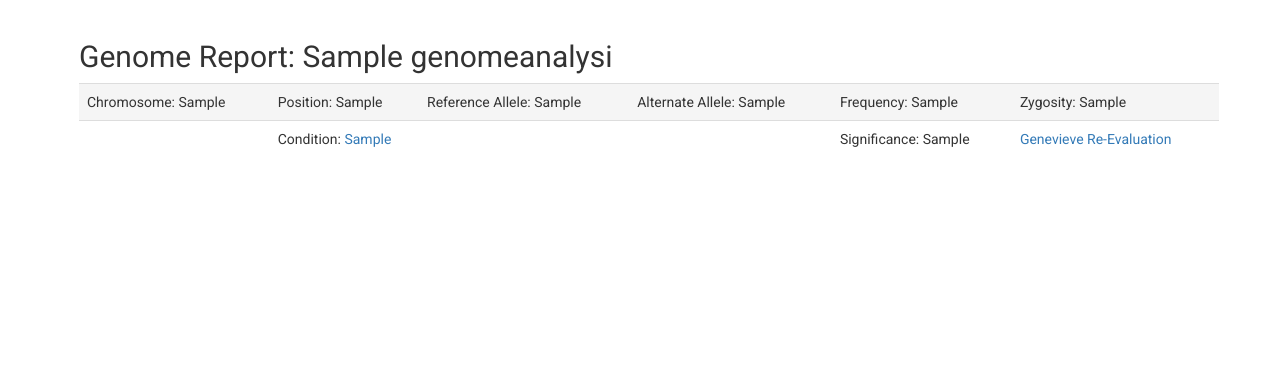
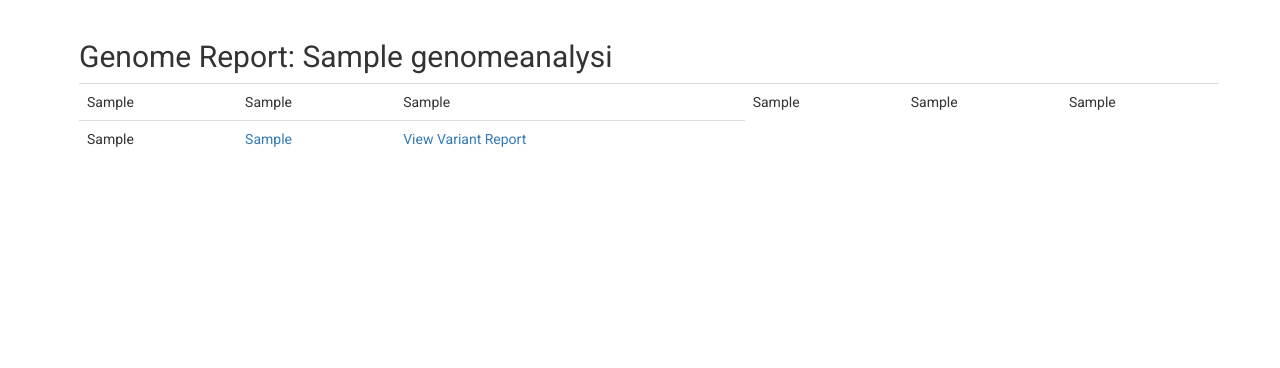
Before and after one commit to OpenHumans/archive-genevieve-201505, a Django app: page /genomes/report/1/ in a window 1280 px wide. Shown: the part 52-420 px from the top of the page. Run offline with Django 3.2, Linux system fonts and the light colour scheme; a user stored in the database is signed in; tables that the repository leaves empty hold one stand-in row (values such as "Sample post"); parts of the project's set-up code (start-up, migrations or seed data) failed here and were passed over; some libraries are stand-ins or nearby versions.

Commit message:
changed report page to ajax

```diff
--- a/genomes/models.py
+++ b/genomes/models.py
@@ -22,6 +22,17 @@ class GenomeAnalysis(models.Model):
     def __unicode__(self):
         return 'GenomeAnalysis for %s' % str(self.uploadfile)
 
+    def shared_data_as_dict(self):
+        return {
+            'user': str(self.user),
+            'name': self.name,
+            'timestamp': str(self.timestamp),
+            'uploadfile': str(self.uploadfile),
+            'processedfile': str(self.processedfile),
+            'genomeanalysisvariants_dataset':
+                {r.id: r.shared_data_as_dict() for r in self.genomeanalysisvariant_set.all()},
+            }
+
 
 class GenomeAnalysisVariant(models.Model):
     """Info specific to this genome-variant instance, e.g. zygosity"""
@@ -32,3 +43,8 @@ class GenomeAnalysisVariant(models.Model):
     def __unicode__(self):
         return ('GenomeAnalysisVariant for %s %s' % (str(self.genomeanalysis),
                                                      str(self.variant)))
+    def shared_data_as_dict(self):
+        return {
+            'zyg': self.zyg,
+            'variant_data': self.variant.shared_data_as_dict(),
+        }
--- a/genomes/templates/genomes/genomeanalysis_detail.html
+++ b/genomes/templates/genomes/genomeanalysis_detail.html
@@ -1,4 +1,8 @@
 {% extends "home.html" %}
+
+{% block head %}
+<script src="/static/js/variants.js"></script>
+{% endblock %}
 
 {% block title %}Genevieve Report{% endblock %}
 
@@ -17,8 +21,11 @@
 {% if genomeanalysis.genomeanalysisvariant_set.all %}
 <div class="table-responsive">
   <table class="table">
-    <thead></thead>
-    <tbody>
+    <thead>
+
+    </thead>
+    <tbody id="genome-variants-table">
+    {% comment "Comment Out Table" %}
     {% for genomevariant in genomeanalysis.genomeanalysisvariant_set.all|dictsort:"variant.freq" %}
     {% with genomevariant.variant as variant %}
       <tr class="active">
@@ -52,6 +59,7 @@
       {% endfor %}
     {% endwith %}
     {% endfor %}
+    {% endcomment %}
     </tbody>
   </table>
 </div>
--- a/genomes/urls.py
+++ b/genomes/urls.py
@@ -2,13 +2,15 @@
 """URLs for genome reports and variant information"""
 from django.conf.urls import patterns, url
 
-from .views import GenomeAnalysesView, GenomeReportView, ReportsJSON
-
+from .views import (GenomeAnalysesView, GenomeReportView,
+                    GenomeReportJSONView, ReportsJSON)
 
 urlpatterns = patterns(
     '',
     url(r'^$', GenomeAnalysesView.as_view(), name='reports_list'),
     url(r'^report/(?P<pk>\d+)/$', GenomeReportView.as_view(),
         name='report'),
+    url(r'^report/(?P<pk>\d+)/json$', GenomeReportJSONView.as_view(),
+        name='report-json'),
     url(r'get-reports/$', ReportsJSON.as_view(), name='get-reports'),
 )
--- a/genomes/views.py
+++ b/genomes/views.py
@@ -4,10 +4,13 @@ from django.views.generic.list import ListView
 from django.views.generic import View
 from django.utils.decorators import method_decorator
 
+from variants.models import Variant, ClinVarRecord
+from .models import GenomeAnalysis, GenomeAnalysisVariant
 from .models import GenomeAnalysis
 import json
 from django.http import HttpResponse
 from django.core import serializers
+
 
 class GenomeAnalysesView(ListView):
 
@@ -34,8 +37,8 @@ class BaseJSONDataView(View):
       - get_data(request): returns data to be returned by the view
     """
 
-    def get(self, request):
-        data = self.get_data(request)
+    def get(self, request, **kwargs):
+        data = self.get_data(request, **kwargs)
         return HttpResponse(json.dumps(data),
                             content_type='application/json')
 
@@ -45,3 +48,13 @@ class ReportsJSON(BaseJSONDataView):
     def get_data(request):
         genome_analyses = GenomeAnalysis.objects.filter(user=request.user)
         return serializers.serialize("json", genome_analyses)
+
+
+class GenomeReportJSONView(BaseJSONDataView):
+    def get(self, request, **kwargs):
+        print kwargs
+        return super(GenomeReportJSONView, self).get(request, **kwargs)
+
+    def get_data(self, request, **kwargs):
+        genome_report = GenomeAnalysis.objects.get(pk=kwargs['pk'])
+        return json.dumps(genome_report.shared_data_as_dict())
--- /dev/null
+++ b/static/js/variants.js
@@ -0,0 +1,39 @@
+var getData = function(){
+  $.ajax(
+    {
+      url: "/genomes/report/1/json",
+      dataType: "json"
+    }
+  ).done(function( data ) {
+    var obj = $.parseJSON(data);
+    console.log(obj['fields']);
+    for (var idx in obj['genomeanalysisvariants_dataset']){
+      $('#genome-variants-table')
+      .append($('<tr class="genome-variant"'+obj['genomeanalysisvariants_dataset'][idx]+'">')
+      .append($('<td class="variant-chrom">'+obj['genomeanalysisvariants_dataset'][idx]['variant_data']['chrom']+'</td>'))
+      .append($('<td class="variant-pos">'+obj['genomeanalysisvariants_dataset'][idx]['variant_data']['pos']+'</td>'))
+      .append($('<td class="variant-ref">'+obj['genomeanalysisvariants_dataset'][idx]['variant_data']['ref_allele']+'</td>'))
+      .append($('<td class="variant-alt">'+obj['genomeanalysisvariants_dataset'][idx]['variant_data']['alt_allele']+'</td>'))
+      .append($('<td class="variant-freq">'+obj['genomeanalysisvariants_dataset'][idx]['variant_data']['freq']+'</td>'))
+      .append($('<td class="genome-zyg">'+obj['genomeanalysisvariants_dataset'][idx]['zyg']+'</td>'))
+      )
+      for (var idx_2 in obj['genomeanalysisvariants_dataset'][idx]['variant_data']['clinvarrecords_dataset']){
+
+        conditionURL = '<a href="http://www.ncbi.nlm.nih.gov/clinvar/'+obj['genomeanalysisvariants_dataset'][idx]['variant_data']['clinvarrecords_dataset'][idx_2]['accnum']+'">'+obj['genomeanalysisvariants_dataset'][idx]['variant_data']['clinvarrecords_dataset'][idx_2]['condition']+'</a>';
+        commentaryURL = '<a href="/file_process/commentary/'+obj['genomeanalysisvariants_dataset'][idx]['variant_data']['clinvarrecords_dataset'][idx_2]+'"> View Variant Report</a>';
+
+        $('#genome-variants-table')
+        .append($('<tr class="genome-variant"'+obj['genomeanalysisvariants_dataset'][idx]['variant_data']['clinvarrecords_dataset'][idx_2]+'">')
+        .append($('<td class="clinvar-clnsig">'+obj['genomeanalysisvariants_dataset'][idx]['variant_data']['clinvarrecords_dataset'][idx_2]['clnsig']+'</td>'))
+        .append($('<td class="clinvar-condition">'+conditionURL+'</td>'))
+        .append($('<td class="clinvar-accnum">'+commentaryURL+'</td>'))
+        )
+      }
+      }
+    }
+  );
+}
+
+$(function(){
+  getData();
+});
--- a/variants/models.py
+++ b/variants/models.py
@@ -15,6 +15,18 @@ class Variant(models.Model):
     def __unicode__(self):
         return 'Var: %s %s %s' % (self.chrom, self.pos, self.alt_allele)
 
+    def shared_data_as_dict(self):
+        return {
+            'id': self.id,
+            'chrom': self.chrom,
+            'pos': self.pos,
+            'ref_allele': self.ref_allele,
+            'alt_allele': self.alt_allele,
+            'freq': self.freq,
+            'clinvarrecords_dataset':
+                {r.id: r.shared_data_as_dict() for r in self.clinvarrecord_set.all()},
+            }
+
 
 class ClinVarRecord(models.Model):
     """Stores info specific to the Clinvar Record about the variant"""
@@ -23,5 +35,14 @@ class ClinVarRecord(models.Model):
     clnsig = models.TextField("Clinvar Significance")
     variant = models.ForeignKey(Variant)
 
+    def shared_data_as_dict(self):
+        return {
+            'id': self.id,
+            'accnum': self.accnum,
+            'condition': self.condition,
+            'clnsig': self.clnsig,
+            'variant_id': self.variant.id,
+        }
+
     def __unicode__(self):
         return 'ClinVarRecord: %s' % self.accnum
```
Also changed, not shown: 1 other file.
